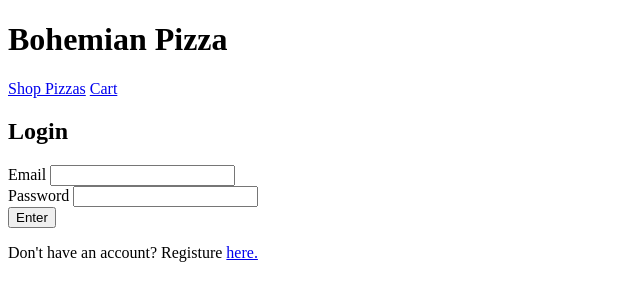
After one commit to TannerYork/Bohemian-Pizza, a Flask app: page /login in a window 1280 px wide. The commit adds this page. Shown: the top 301 px of the page, without its empty margins (0-640 px from the left). Run offline with Flask 2, Linux system fonts and the light colour scheme.

Commit message:
Add user login, logout, and regisure functionality

```diff
--- a/app.py
+++ b/app.py
@@ -1,12 +1,14 @@
 from flask import Flask, render_template, request, redirect, url_for, session
 from pymongo import MongoClient
 from bson.objectid import ObjectId
+import bcrypt
 from datetime import datetime
 import os
 
 client = MongoClient()
 db = client.PizzaStore
 pizzas = db.pizzas
+users = db.users
 app = Flask(__name__)
 app.secret_key = os.environ.get('SECRET_KEY')
 
@@ -14,7 +16,9 @@ app.secret_key = os.environ.get('SECRET_KEY')
 @app.route('/')
 def pizzas_index():
     '''Renders the landing page'''
-    if 'anonymous-cart' not in session:
+    if 'user' in session:
+        return render_template('index.html', user=session['user'])
+    elif 'anonymous-cart' not in session:
         session['anonymous-cart'] = {}
     return render_template('index.html')
 
@@ -34,7 +38,6 @@ def pizzas_add():
     '''Uploads pizzas\' _id to users cart'''
     if 'anonymous-cart' in session:
         cart = session['anonymous-cart']
-        print(cart)
         pizza_id = str(request.form.get('_id'))
         quantity = int(request.form.get('quantity'))
         if pizza_id in cart:
@@ -42,7 +45,7 @@ def pizzas_add():
         else:
             cart.update({pizza_id: quantity})
         session['anonymous-cart'] = cart
-    return redirect(url_for('pizzas_shop', pizzas=pizzas.find()))
+    return redirect(url_for('pizzas_shop'))
 
 @app.route('/update_cart', methods=['POST'])
 def pizzas_update_cart():
@@ -55,8 +58,51 @@ def pizzas_update_cart():
             pizza = { request.form.get('_id'): int(request.form.get('quantity')) }
             session_cart.update(pizza)
         session['anonymous-cart'] = session_cart
-        document_cart = get_cart()
-    return redirect(url_for('pizzas_cart', pizzas=document_cart))
+    return redirect(url_for('pizzas_cart'))
+
+@app.route('/login')
+def pizzas_login():
+    '''Render the login page'''
+    if 'user' in session: return render_template('pizzas_login.html', user=True)
+    else: return render_template('pizzas_login.html')
+
+@app.route('/user-login', methods=["POST"])
+def user_login():
+    '''Login user if password is correct'''
+    user = users.find_one({'email': request.form.get('email')})
+    encoded_pass = request.form.get('password').encode('utf-8')
+    if user and bcrypt.checkpw(encoded_pass, user['password']):
+        session.clear()
+        session['user'] = { 'display_name': user['display_name'], 'email': user['email']}
+        return redirect(url_for('pizzas_index'))
+    return render_template('pizzas_login.html', error=True)
+
+@app.route('/user-logout', methods=["POST"])
+def user_logout():
+    '''Logout user'''
+    if 'user' in session: del session['user']
+    return redirect(url_for('pizzas_index'))
+
+@app.route('/registure')
+def pizzas_registure():
+    if 'user' in session: return render_template('pizzas_registure.html', user=True)
+    else: return render_template('pizzas_registure.html')
+
+@app.route('/user-registure', methods=["POST"])
+def user_registure():
+    '''Add a new user to mongodb database'''
+    encoded_pass = request.form.get('password').encode('utf-8')
+    user = {
+        'display_name': request.form.get('display_name'),
+        'email': request.form.get('email'),
+        'password': bcrypt.hashpw(encoded_pass, bcrypt.gensalt())
+    }
+    user_exist = users.find_one({'email': user['email']})
+    if user_exist:
+        return render_template('pizzas_registure.html', user_exist=True)
+    else:
+        users.insert_one(user)
+        return redirect(url_for('pizzas_login'))
 
 def get_cart():
     '''A helper function for getting the user's cart from cookies or mongodb'''
--- a/requirements.txt
+++ b/requirements.txt
@@ -1,4 +1,6 @@
 astroid==2.3.1
+bcrypt==3.1.7
+cffi==1.12.3
 Click==7.0
 Flask==1.1.1
 gunicorn==19.9.0
@@ -8,6 +10,7 @@ Jinja2==2.10.3
 lazy-object-proxy==1.4.2
 MarkupSafe==1.1.1
 mccabe==0.6.1
+pycparser==2.19
 pylint==2.4.2
 pymongo==3.9.0
 python-dotenv==0.10.3
--- /dev/null
+++ b/templates/pizzas_login.html
@@ -0,0 +1,29 @@
+{% extends 'base.html' %}
+{% block content %}
+    {% if user %}
+        <div class="pizzas_login">
+            <h2>Already Signed In</h2>
+        </div>
+    {% else %}
+        <div class="pizzas_login">
+            <h2>Login</h2>
+            {% if error %}
+                <div class="error"><p>Error, email or password not correct</p></div>
+            {% endif %}
+            <form method="POST" action="/user-login">
+                <div class="form-row">
+                    <label>Email</label>
+                    <input type="email" name="email" required>
+                </div>
+                <div class="form-row">
+                    <label>Password</label>
+                    <input type="password" name="password" required>
+                </div>
+                <div class="form-row">
+                    <button type="submit">Enter</button>
+                </div>
+            </form>
+            <p>Don't have an account? Registure <a href="/registure">here.</a></p>
+        </div>
+    {% endif %}
+{% endblock %}
```
Also changed, not shown: templates/index.html (+7 -0 lines), templates/pizzas_registure.html (added, +27 -0 lines).
